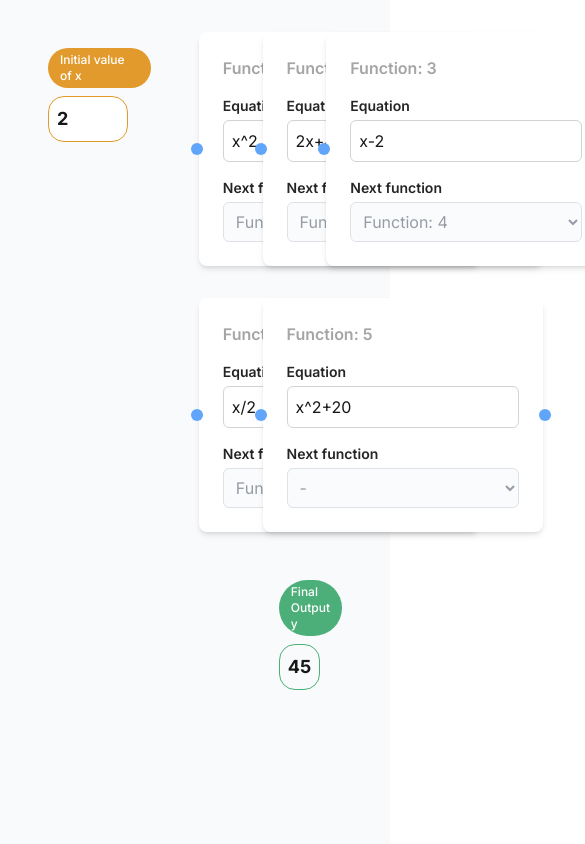
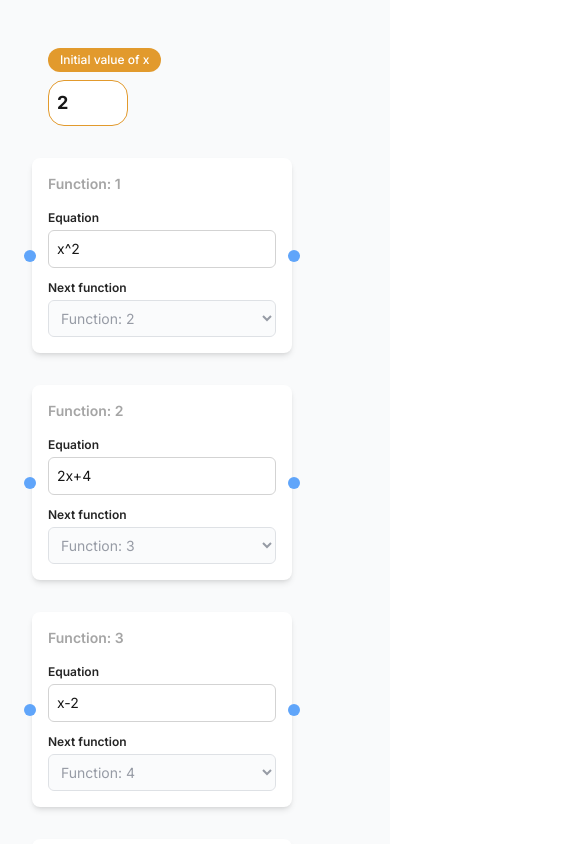
Before and after one commit to devs-vipul/chain-calculator, a Next.js app: page / in a window 390 px wide. Shown: the top 844 px of the page, 585 px wide, since content can reach past the window. Built offline with nearby package versions, Linux system fonts and the light colour scheme.

Commit message:
connection dots

```diff
--- a/components/calculator.tsx
+++ b/components/calculator.tsx
@@ -66,7 +66,7 @@ export function Calculator() {
   return (
     <div className="min-h-screen bg-gray-50 p-8">
       <div className="relative mx-auto max-w-[1200px]">
-        <div className="grid grid-cols-[auto_1fr_1fr_1fr] gap-8 items-start">
+        <div className="flex flex-col lg:flex-none lg:grid lg:grid-cols-3 gap-4 sm:gap-6 lg:gap-8 items-start">
           {/* Initial Input */}
           <div className="p-4 rounded-lg relative">
             <div className="text-xs font-medium text-white bg-custom-orange rounded-full px-3 py-1 mb-2">
@@ -81,7 +81,7 @@ export function Calculator() {
           </div>
 
           {/* Function Cards */}
-          <div className="col-span-3 grid grid-cols-3 gap-8">
+          <div className="col-span-3 grid grid-cols-1 md:grid-cols-2 lg:grid-cols-3 gap-8">
             {functions.map((func) => (
               <FunctionCard
                 key={func.id}
--- a/components/function-card.tsx
+++ b/components/function-card.tsx
@@ -28,32 +28,37 @@ export function FunctionCard({
   };
 
   return (
-    <div className="relative bg-white rounded-lg p-6 shadow-md w-[280px]">
+    <div className="relative bg-white rounded-lg p-4 sm:p-6 shadow-md w-full max-w-[280px] mx-auto">
       <div className="flex items-center gap-2 mb-4">
-        <h2 className="text-custom-muted font-semibold">Function: {id}</h2>
+        <h2 className="text-custom-muted font-semibold text-sm sm:text-base">
+          Function: {id}
+        </h2>
       </div>
 
-      <div className="space-y-4">
+      <div className="space-y-3 sm:space-y-4">
         <div>
-          <label className="block text-sm font-semibold text-custom-dark mb-1">
+          <label className="block text-xs sm:text-sm font-semibold text-custom-dark mb-1">
             Equation
           </label>
           <input
             type="text"
             value={currentEquation}
             onChange={(e) => handleChange(e.target.value)}
-            className="w-full p-2 border border-custom-gray rounded-md"
+            className="w-full p-2 border border-custom-gray rounded-md text-sm"
+            maxLength={50}
+            aria-label={`Equation for function ${id}`}
           />
         </div>
 
         <div>
-          <label className="block text-sm font-semibold text-custom-dark mb-1">
+          <label className="block text-xs sm:text-sm font-semibold text-custom-dark mb-1">
             Next function
           </label>
           <select
             disabled
             value={nextFunction || ""}
-            className="w-full p-2 bg-gray-50 border border-gray-300 rounded-md text-gray-500"
+            className="w-full p-2 bg-gray-50 border border-gray-300 rounded-md text-gray-500 text-sm"
+            aria-label={`Next function for function ${id}`}
           >
             <option value="">-</option>
             {nextFunction && (
```
